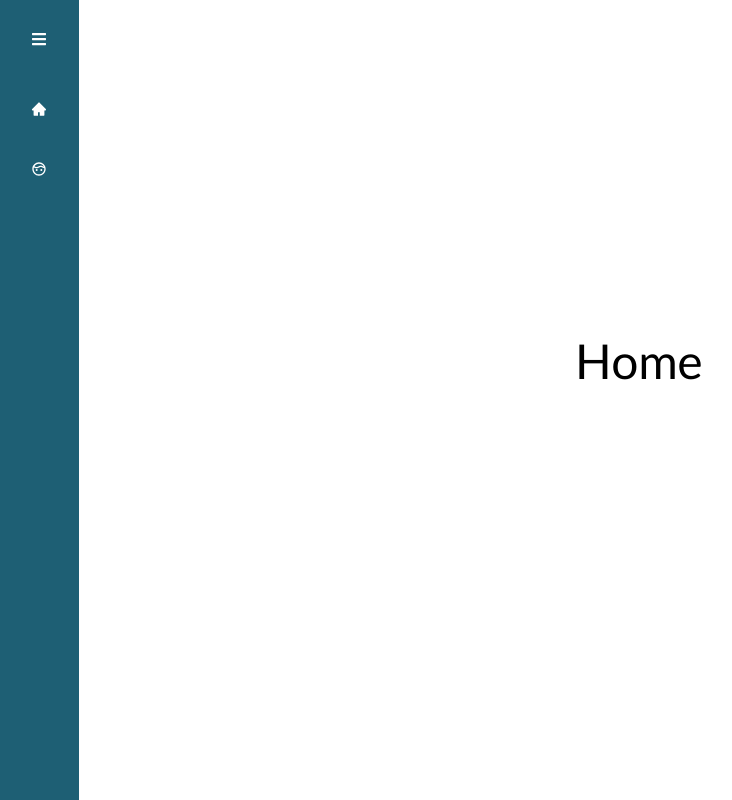
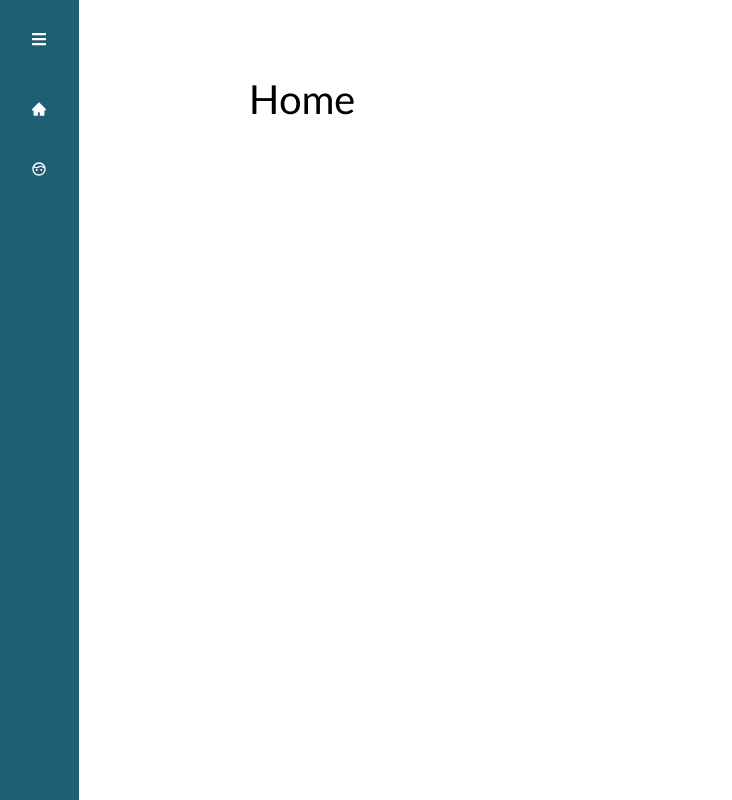
Before and after one commit to Debanshu777/crud-app, a React (Create React App) app: page / in a window 1280 px wide. Shown: the whole page, without its empty margins (1-733 px from the left). Built offline with nearby package versions, Linux system fonts and the light colour scheme.

Commit message:
Added the SideBar feature and style

```diff
--- a/src/App.css
+++ b/src/App.css
@@ -9,9 +9,10 @@
 
 .home,
 .aboutme{
-  display: flex;
-  height: 90vh;
-  align-items: center;
-  justify-content: center;
-  font-size: 3rem;
+  height: 100vh;
+  width: 100vw;
+  align-items: top;
+  justify-content: top;
+  padding: 75px 0px 70px 250px;
+  font-size: 2.5rem;
 }
```
